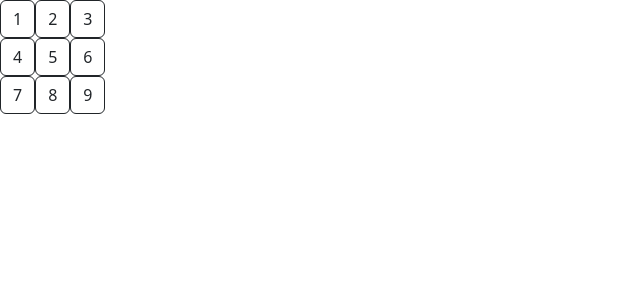
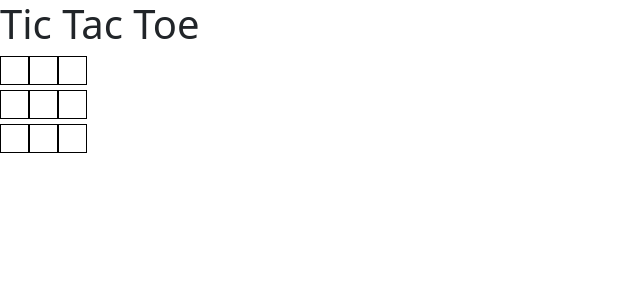
Before and after one commit to santoshrsarangi/reactproj17022024, a React (Vite) app: page / in a window 1280 px wide. Shown: the top 300 px of the page, without its empty margins (0-640 px from the left). Built offline with nearby package versions, Linux system fonts and the light colour scheme.

Commit message:
Work in progress

```diff
--- a/src/App.css
+++ b/src/App.css
@@ -0,0 +1,19 @@
+.square {
+    border: 1px solid #000;
+    background-color: white;
+    height: 29px;
+    width: 29px;
+    margin: 0px;
+    padding: 0px;
+    position: relative;
+}
+
+board-row {
+    border: 1px solid #000;
+    background-color: white;
+    height: 29px;
+    width: 29px;
+    margin: 0px;
+    padding: 0px;
+    position: relative;
+}
--- a/src/App.tsx
+++ b/src/App.tsx
@@ -4,8 +4,10 @@ import Board from './components/Board'
 
 function App() {
   return (
-
-    <Board />
+    <>
+      <h1> Tic Tac Toe </h1>
+      <Board />
+    </>
 
   )
 }
--- a/src/components/Board.tsx
+++ b/src/components/Board.tsx
@@ -4,21 +4,21 @@ function Board() {
     return (
         <>
             <div className="board-row">
-                <Button label='1' />
-                <Button label='2' />
-                <Button label='3' />
+                <Button label='' />
+                <Button label='' />
+                <Button label='' />
             </div>
 
             <div className="board-row">
-                <Button label='4' />
-                <Button label='5' />
-                <Button label='6' />
+                <Button label='' />
+                <Button label='' />
+                <Button label='' />
             </div>
 
             <div className="board-row">
-                <Button label='7' />
-                <Button label='8' />
-                <Button label='9' />
+                <Button label='' />
+                <Button label='' />
+                <Button label='' />
             </div>
 
         </>
--- a/src/components/Button.tsx
+++ b/src/components/Button.tsx
@@ -3,17 +3,13 @@ import { useState } from "react";
 function Button(props: { label: string }) {
 
     const [btnValue, setBtnValue] = useState(' ')
-    const [isClicked, setIsClicked] = useState(false)
 
     function handleClick() {
-        if (btnValue === ' ') {
-            setBtnValue('X')
-            setIsClicked(true)
-        }
+        setBtnValue('X')
     }
 
     return (
-        <button className="btn btn-outline-dark" onClick={handleClick}>{isClicked ? btnValue : props.label}</button>
+        <button className="square" onClick={handleClick}>{btnValue}</button>
     );
 }
 
```
